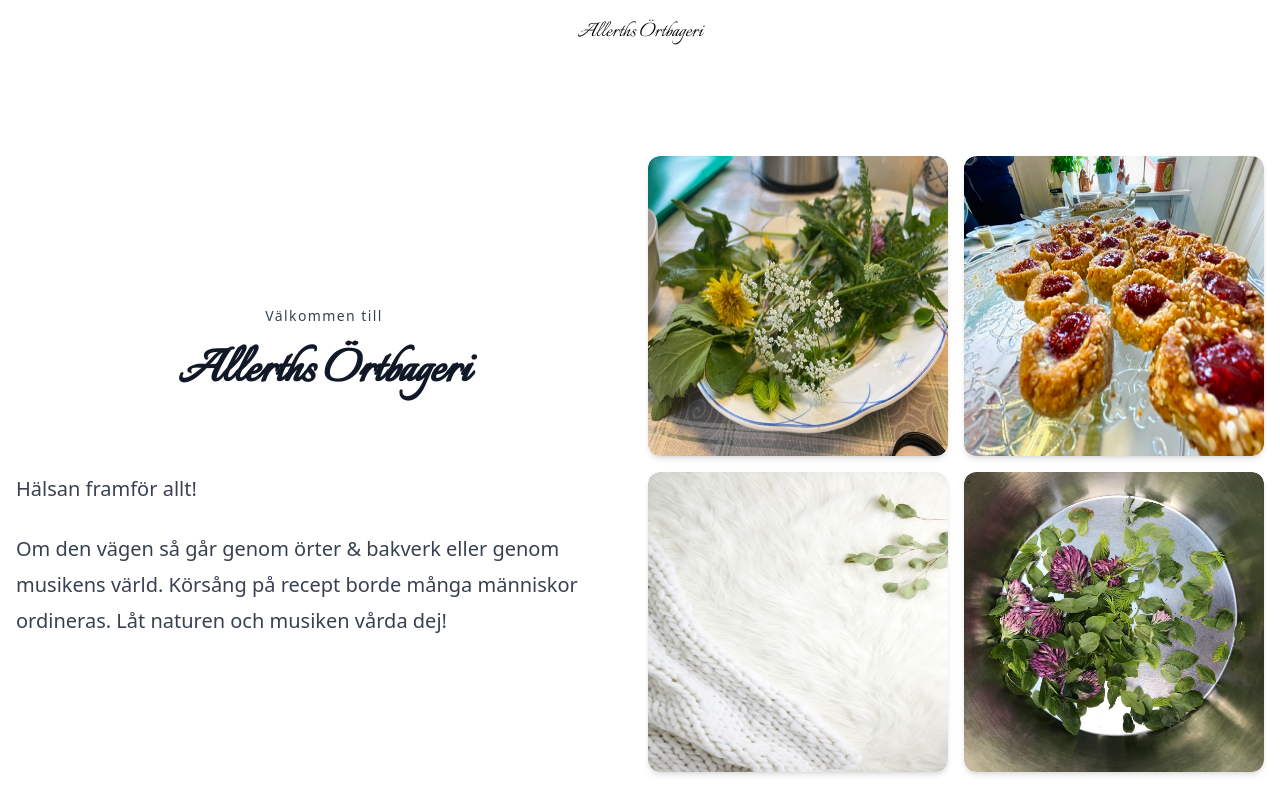
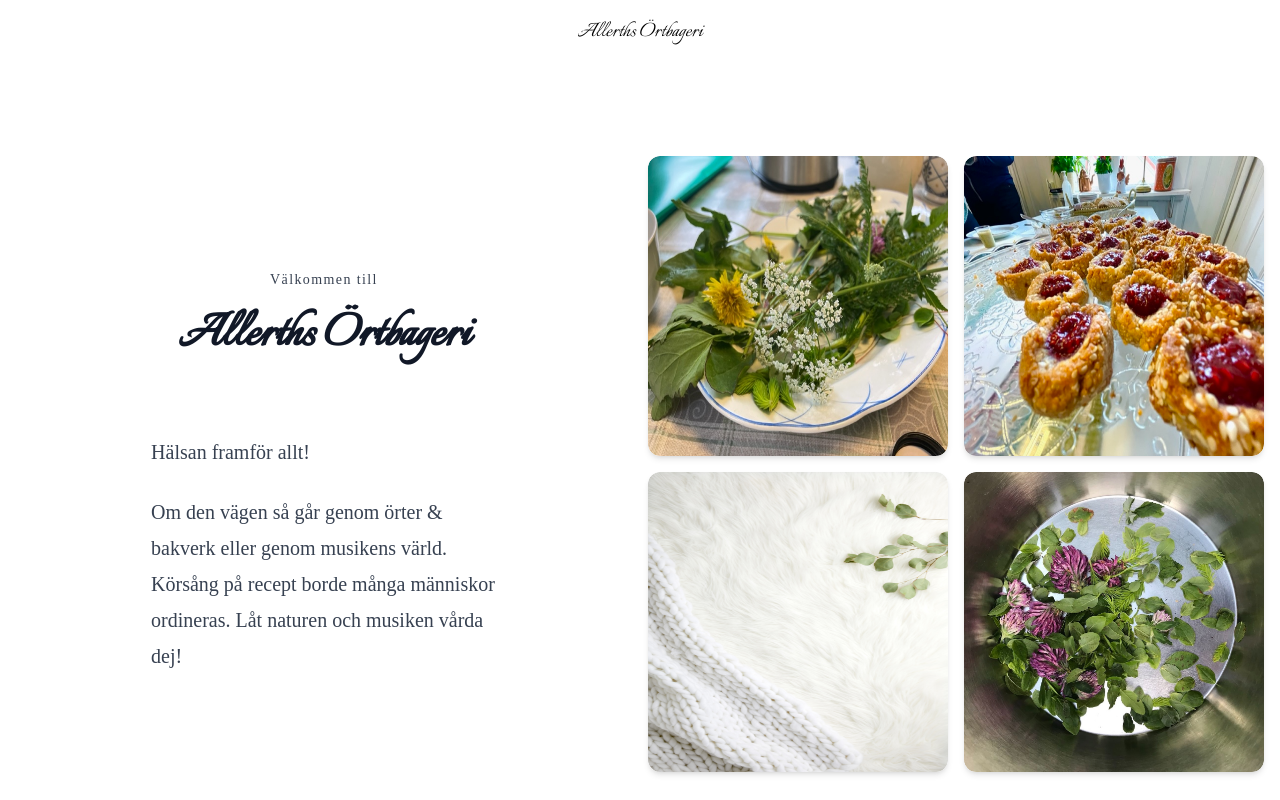
Before and after one commit to paccao/allerthsbageri.se, a Next.js app: page / in a window 1280 px wide. Shown: the top 800 px of the page. Built offline with nearby package versions, Linux system fonts and the light colour scheme.

Commit message:
Add body font

```diff
--- a/src/styles/fonts.css
+++ b/src/styles/fonts.css
@@ -19,3 +19,26 @@
         U+02DC, U+2000-206F, U+2074, U+20AC, U+2122, U+2191, U+2193, U+2212,
         U+2215, U+FEFF, U+FFFD;
 }
+
+/* latin-ext */
+@font-face {
+    font-family: 'Quattrocento';
+    font-style: normal;
+    font-weight: 400;
+    font-display: swap;
+    src: url(/fonts/quattrocento-latin-ext.woff2) format('woff2');
+    unicode-range: U+0100-024F, U+0259, U+1E00-1EFF, U+2020, U+20A0-20AB,
+        U+20AD-20CF, U+2113, U+2C60-2C7F, U+A720-A7FF;
+}
+
+/* latin */
+@font-face {
+    font-family: 'Quattrocento';
+    font-style: normal;
+    font-weight: 400;
+    font-display: swap;
+    src: url(/fonts/quattrocento-latin.woff2) format('woff2');
+    unicode-range: U+0000-00FF, U+0131, U+0152-0153, U+02BB-02BC, U+02C6, U+02DA,
+        U+02DC, U+2000-206F, U+2074, U+20AC, U+2122, U+2191, U+2193, U+2212,
+        U+2215, U+FEFF, U+FFFD;
+}
--- a/src/styles/globals.css
+++ b/src/styles/globals.css
@@ -1,3 +1,9 @@
 @tailwind base;
 @tailwind components;
 @tailwind utilities;
+
+@layer base {
+    html {
+        font-family: 'Quattrocento', serif;
+    }
+}
```
Also changed, not shown: public/fonts/quattrocento-latin-ext.woff2 (added), public/fonts/quattrocento-latin.woff2 (added).
